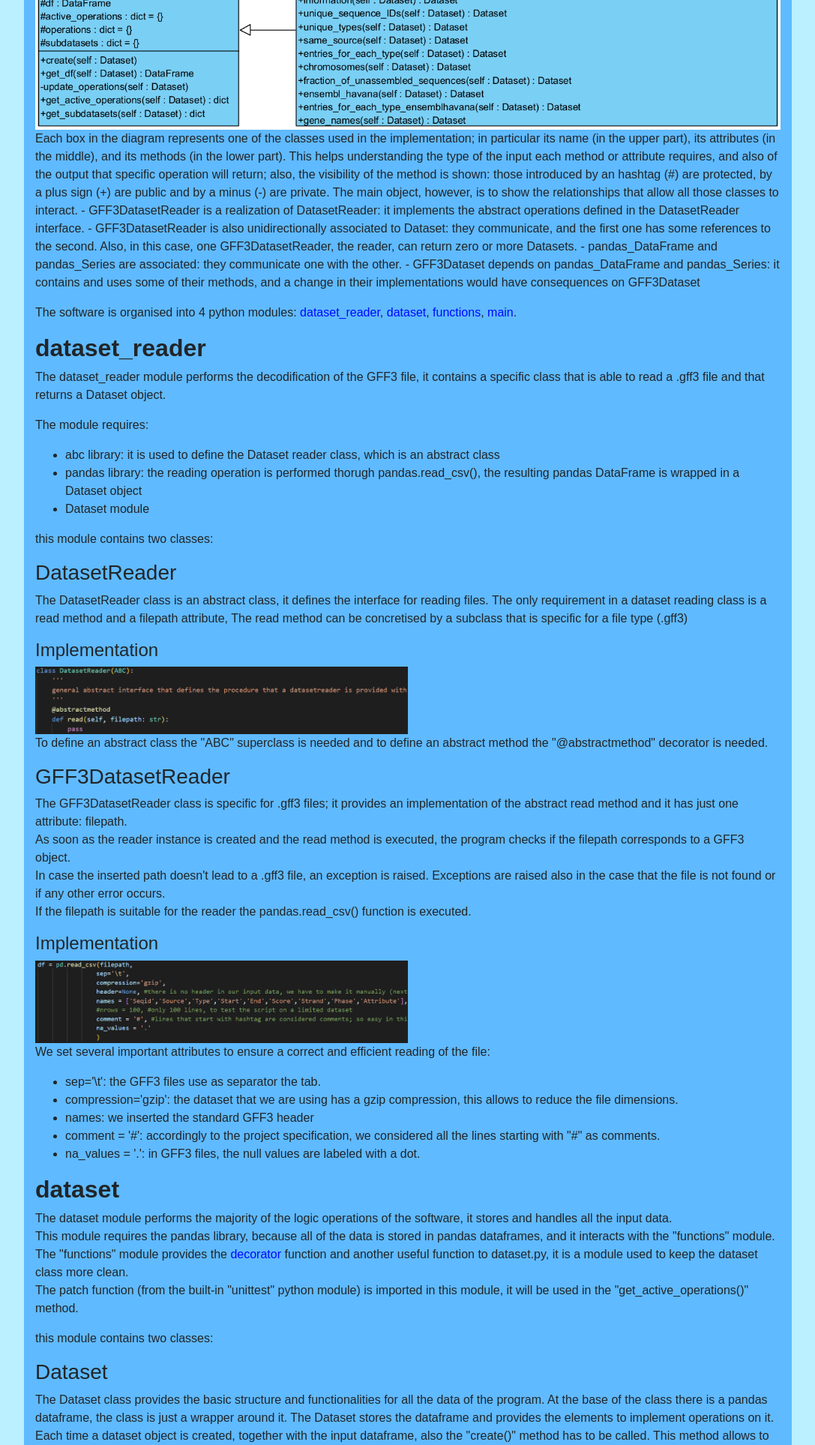
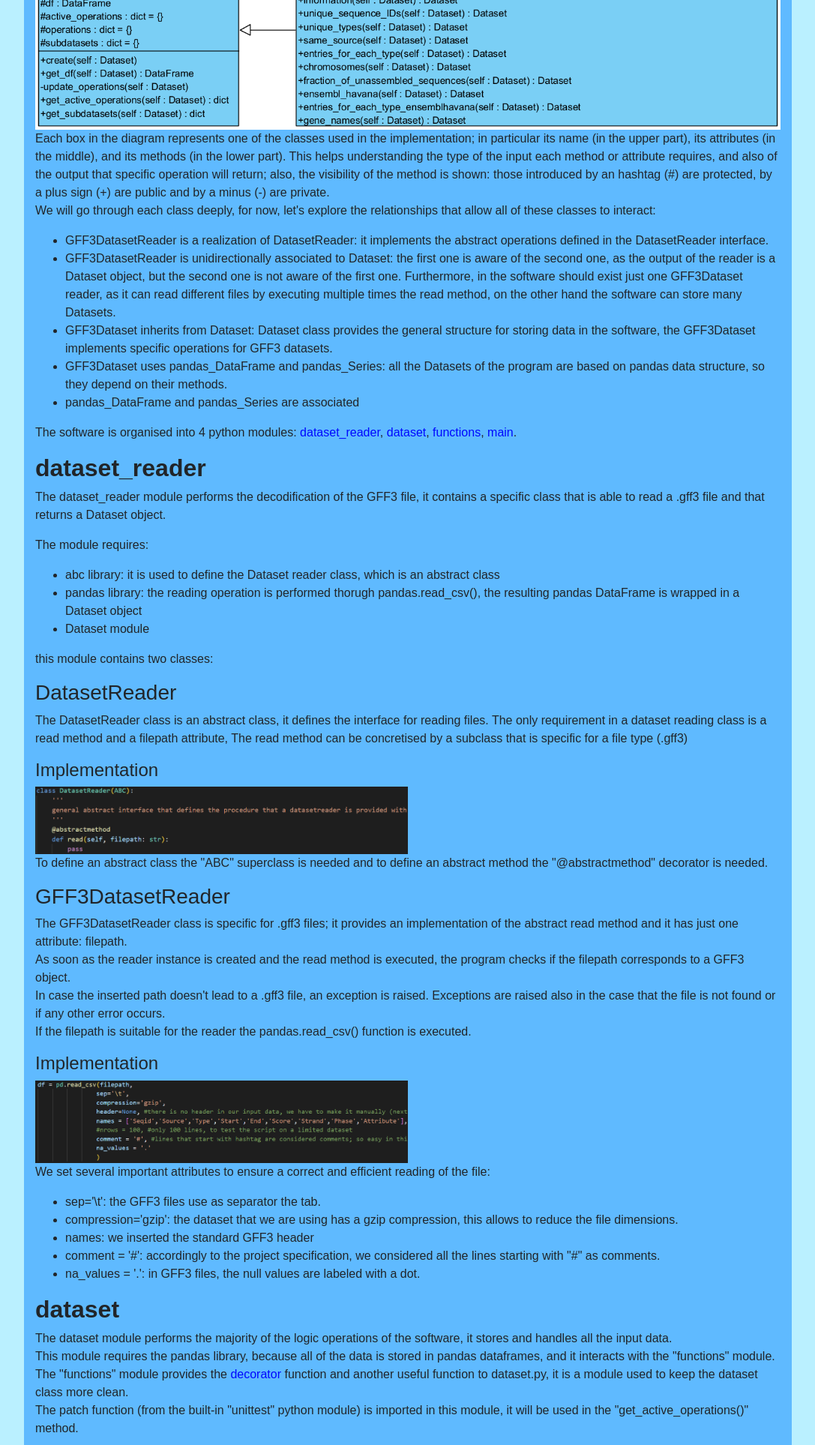
Before and after one commit to kcajj/advanced_programming_project_Genomics_2022, a Flask app: page /documentation in a window 1280 px wide. Shown: the part 2571-4498 px from the top of the page at 75% size, without its empty margins (96-1183 px from the left). Run offline with Flask 2, Linux system fonts and the light colour scheme; parts of the project's set-up code (start-up, migrations or seed data) failed here and were passed over.

Commit message:
Update documentation.html

```diff
--- a/webapp/templates/documentation.html
+++ b/webapp/templates/documentation.html
@@ -234,14 +234,31 @@
     Each box in the diagram represents one of the classes used in the implementation; in particular its name (in the upper part),
     its attributes (in the middle), and its methods (in the lower part). This helps understanding the type of the input each method
     or attribute requires, and also of the output that specific operation will return; also, the visibility of the method is shown:
-    those introduced by an hashtag (#) are protected, by a plus sign (+) are public and by a minus (-) are private. The main object, however,
-    is to show the relationships that allow all those classes to interact.
-    - GFF3DatasetReader is a realization of DatasetReader: it implements the abstract operations defined in the DatasetReader interface.
-    - GFF3DatasetReader is also unidirectionally associated to Dataset: they communicate, and the first one has some references to the second.
-      Also, in this case, one GFF3DatasetReader, the reader, can return zero or more Datasets.
-    - pandas_DataFrame and pandas_Series are associated: they communicate one with the other.
-    - GFF3Dataset depends on pandas_DataFrame and pandas_Series: it contains and uses some of their methods, and a change in their implementations
-        would have consequences on GFF3Dataset
+    those introduced by an hashtag (#) are protected, by a plus sign (+) are public and by a minus (-) are private.
+    <br>
+    We will go through each class deeply, for now, let's explore the relationships that allow all of these classes to interact:
+    <ul>
+        <li>
+            GFF3DatasetReader is a realization of DatasetReader: it implements the abstract operations defined in the DatasetReader interface.
+        </li>
+        <li>
+            GFF3DatasetReader is unidirectionally associated to Dataset: the first one is aware of the second one, as the output of
+            the reader is a Dataset object, but the second one is not aware of the first one.
+            Furthermore, in the software should exist just one GFF3Dataset reader, as it can read different files by executing
+            multiple times the read method, on the other hand the software can store many Datasets.
+        </li>
+        <li>
+            GFF3Dataset inherits from Dataset: Dataset class provides the general structure for storing data in the software,
+            the GFF3Dataset implements specific operations for GFF3 datasets.
+        </li>
+        <li>
+            GFF3Dataset uses pandas_DataFrame and pandas_Series: all the Datasets of the program are based on pandas data structure, so
+            they depend on their methods.
+        </li>
+        <li>
+            pandas_DataFrame and pandas_Series are associated
+        </li>
+    </ul>
 </p>
 <p>
     The software is organised into 4 python modules:
```
